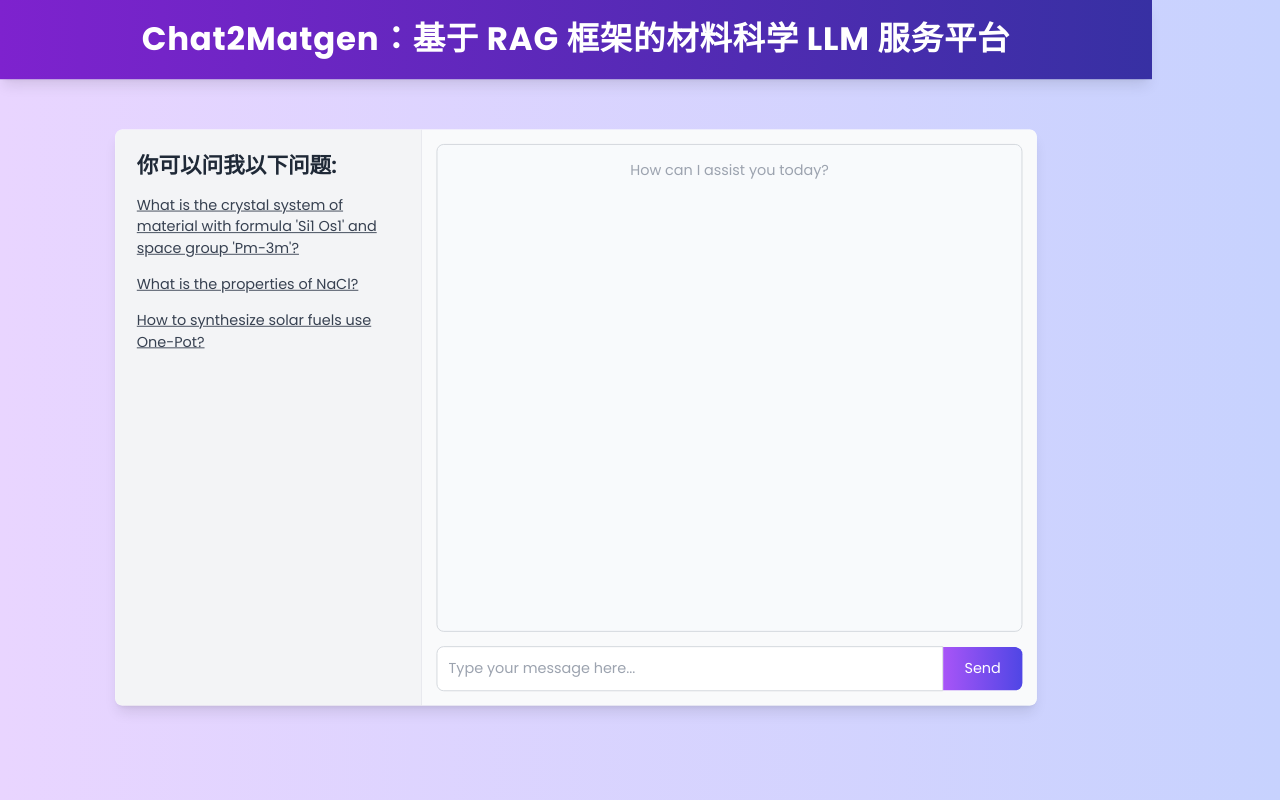
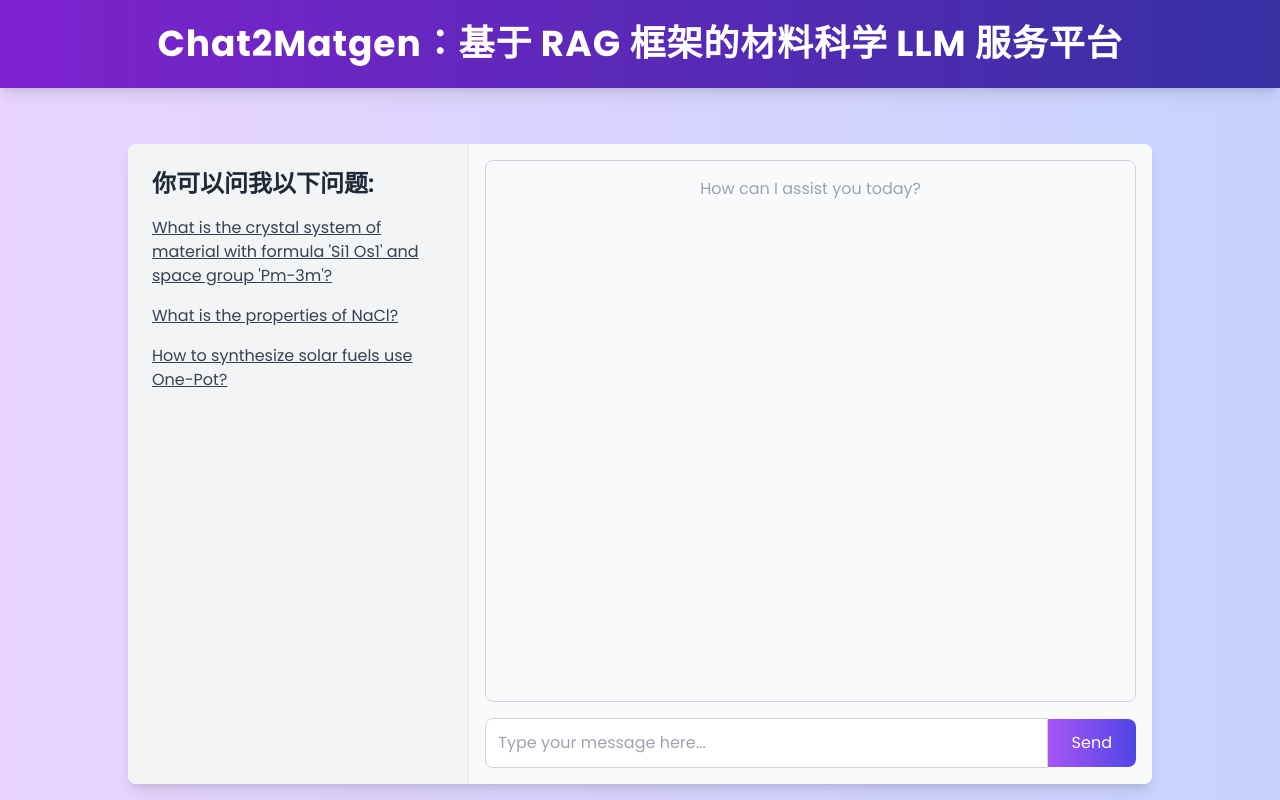
Before and after one commit to qiulanzhu/Chat2Matgen, a Flask app: page / in a window 1280 px wide. Run offline with Flask 3, Linux system fonts and the light colour scheme; some libraries are stand-ins or nearby versions.

Commit message:
取消缩放

```diff
--- a/templates/index.html
+++ b/templates/index.html
@@ -12,8 +12,6 @@
     <script src="https://cdn.jsdelivr.net/npm/marked/marked.min.js"></script>
     <style>
         body {
-            transform: scale(0.9);
-            transform-origin: 0 0; /* 设置缩放的起始点，确保从页面的左上角开始缩小 */
             font-family: 'Poppins', sans-serif;
         }
 
```
